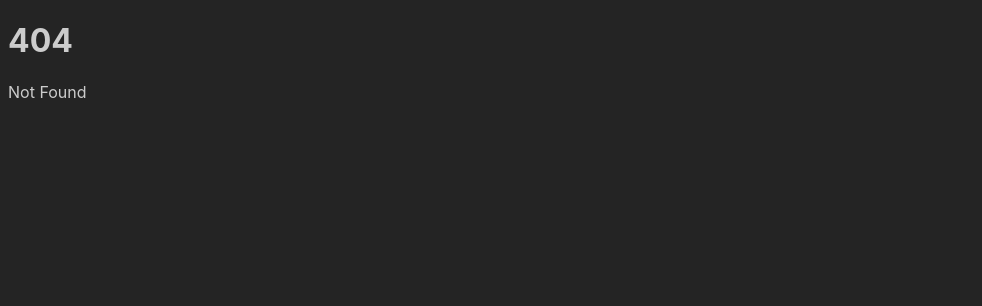
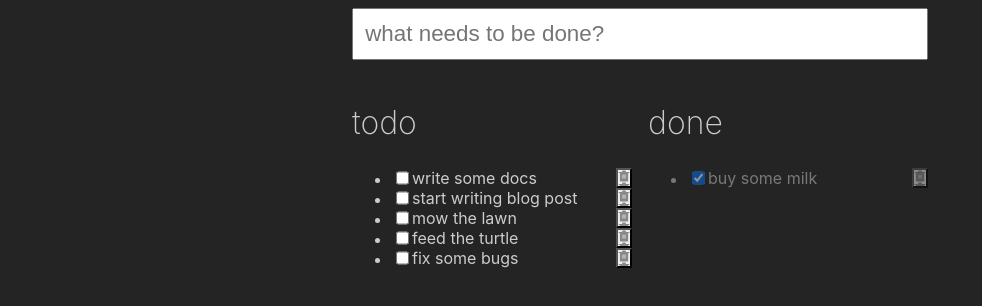
Before and after one commit to thomcleary/learn-svelte, a SvelteKit app in the folder svelte.dev/tutorial/: page /advanced-svelte/animations/the-animate-directive in a window 1280 px wide. Before the commit this address had no page. Shown: the top 306 px of the page, without its empty margins (0-982 px from the left). Built offline with nearby package versions, Linux system fonts and the light colour scheme.

Commit message:
svelte.dev tutorial: Part 2 / Animations

```diff
--- /dev/null
+++ b/svelte.dev/tutorial/src/routes/advanced-svelte/animations/+page.svelte
@@ -0,0 +1,5 @@
+<h1>Animations</h1>
+
+<ol>
+	<li><a href="animations/the-animate-directive">The animate directive</a></li>
+</ol>
--- /dev/null
+++ b/svelte.dev/tutorial/src/routes/advanced-svelte/animations/the-animate-directive/+page.svelte
@@ -0,0 +1,57 @@
+<script>
+	import { createTodoStore } from './todos.js';
+	import TodoList from './TodoList.svelte';
+
+	const todos = createTodoStore([
+		{ done: false, description: 'write some docs' },
+		{ done: false, description: 'start writing blog post' },
+		{ done: true, description: 'buy some milk' },
+		{ done: false, description: 'mow the lawn' },
+		{ done: false, description: 'feed the turtle' },
+		{ done: false, description: 'fix some bugs' }
+	]);
+</script>
+
+<div class="board">
+	<input
+		placeholder="what needs to be done?"
+		on:keydown={(e) => {
+			if (e.key !== 'Enter') return;
+
+			todos.add(e.currentTarget.value);
+			e.currentTarget.value = '';
+		}}
+	/>
+
+	<div class="todo">
+		<h2>todo</h2>
+		<TodoList store={todos} done={false} />
+	</div>
+
+	<div class="done">
+		<h2>done</h2>
+		<TodoList store={todos} done={true} />
+	</div>
+</div>
+
+<style>
+	.board {
+		display: grid;
+		grid-template-columns: 1fr 1fr;
+		grid-column-gap: 1em;
+		max-width: 36em;
+		margin: 0 auto;
+	}
+
+	.board > input {
+		font-size: 1.4em;
+		grid-column: 1/3;
+		padding: 0.5em;
+		margin: 0 0 1rem 0;
+	}
+
+	h2 {
+		font-size: 2em;
+		font-weight: 200;
+	}
+</style>
--- /dev/null
+++ b/svelte.dev/tutorial/src/routes/advanced-svelte/animations/the-animate-directive/TodoList.svelte
@@ -0,0 +1,51 @@
+<script>
+	import { flip } from 'svelte/animate';
+	import { send, receive } from './transition.js';
+
+	export let store;
+	export let done;
+</script>
+
+<ul class="todos">
+	{#each $store.filter((todo) => todo.done === done) as todo (todo.id)}
+		<li
+			class:done
+			in:receive={{ key: todo.id }}
+			out:send={{ key: todo.id }}
+			animate:flip={{ duration: 200 }}
+		>
+			<!--duration can also be a d => milliseconds function, where d is the number of pixels the element has to travel-->
+			<label>
+				<input
+					type="checkbox"
+					checked={todo.done}
+					on:change={(e) => store.mark(todo, e.currentTarget.checked)}
+				/>
+
+				<span>{todo.description}</span>
+
+				<button on:click={() => store.remove(todo)} aria-label="Remove" />
+			</label>
+		</li>
+	{/each}
+</ul>
+
+<style>
+	label {
+		width: 100%;
+		height: 100%;
+		display: flex;
+	}
+
+	.done {
+		opacity: 0.5;
+	}
+
+	span {
+		flex: 1;
+	}
+
+	button {
+		background-image: url(./remove.svg);
+	}
+</style>
--- /dev/null
+++ b/svelte.dev/tutorial/src/routes/advanced-svelte/animations/the-animate-directive/todos.js
@@ -0,0 +1,34 @@
+import { writable } from 'svelte/store';
+
+export function createTodoStore(initial) {
+	let uid = 1;
+
+	const todos = initial.map(({ done, description }) => {
+		return {
+			id: uid++,
+			done,
+			description
+		};
+	});
+
+	const { subscribe, update } = writable(todos);
+
+	return {
+		subscribe,
+		add: (description) => {
+			const todo = {
+				id: uid++,
+				done: false,
+				description
+			};
+
+			update(($todos) => [...$todos, todo]);
+		},
+		remove: (todo) => {
+			update(($todos) => $todos.filter((t) => t !== todo));
+		},
+		mark: (todo, done) => {
+			update(($todos) => [...$todos.filter((t) => t !== todo), { ...todo, done }]);
+		}
+	};
+}
--- /dev/null
+++ b/svelte.dev/tutorial/src/routes/advanced-svelte/animations/the-animate-directive/transition.js
@@ -0,0 +1,21 @@
+import { crossfade } from 'svelte/transition';
+import { quintOut } from 'svelte/easing';
+
+export const [send, receive] = crossfade({
+	duration: (d) => Math.sqrt(d * 200),
+
+	// eslint-disable-next-line
+	fallback(node, params) {
+		const style = getComputedStyle(node);
+		const transform = style.transform === 'none' ? '' : style.transform;
+
+		return {
+			duration: 600,
+			easing: quintOut,
+			css: (t) => `
+				transform: ${transform} scale(${t});
+				opacity: ${t}
+			`
+		};
+	}
+});
```
Also changed, not shown: svelte.dev/tutorial/src/routes/advanced-svelte/animations/the-animate-directive/remove.svg (added).
